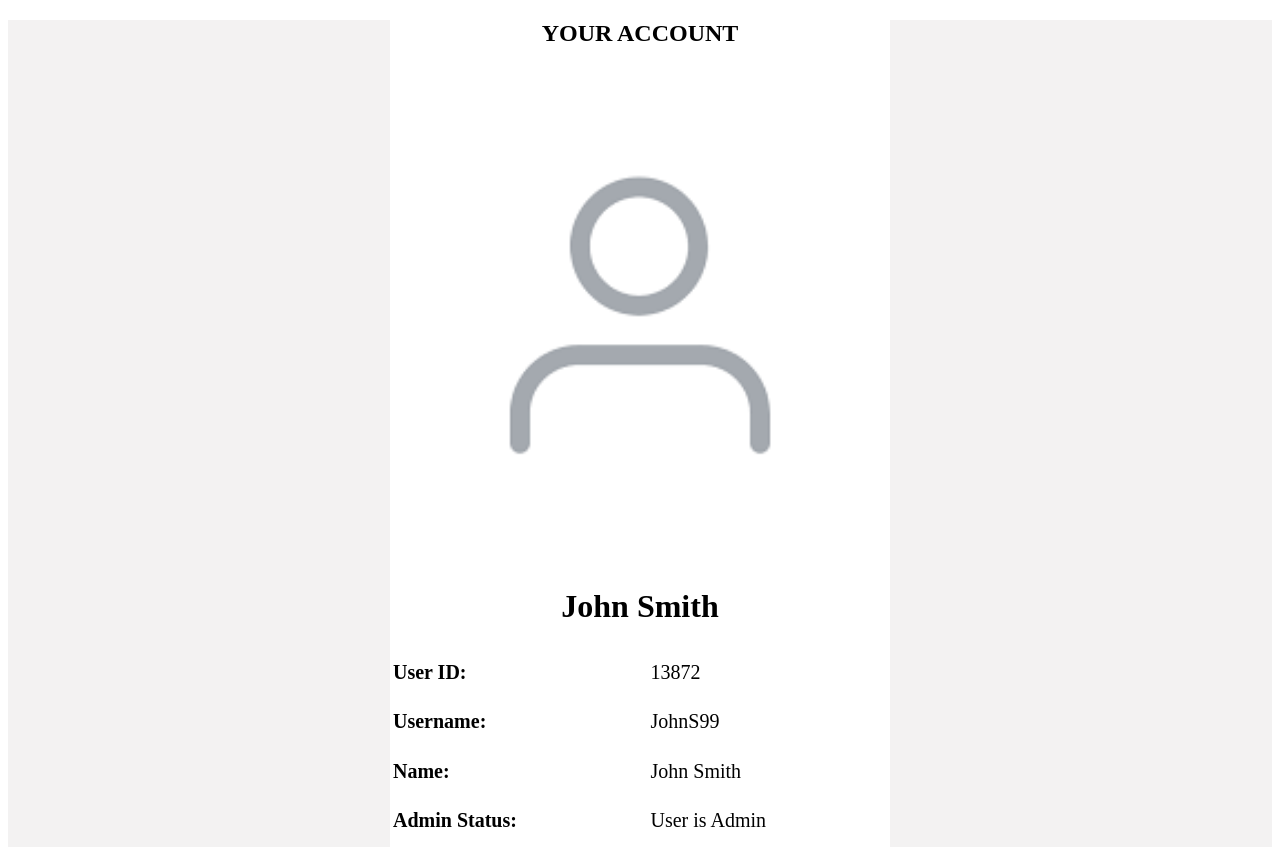
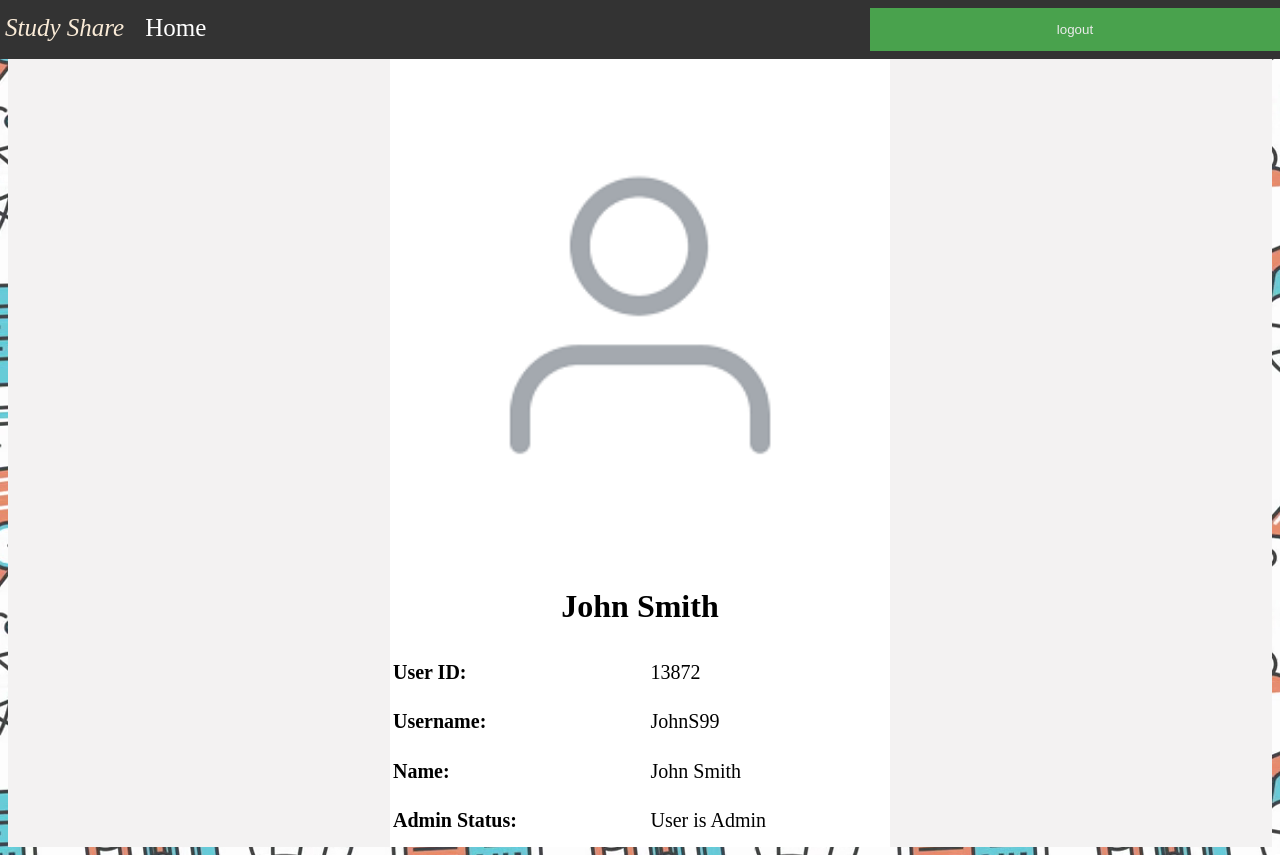
Before and after one commit to Rayaxe2/StudyShareV2, a PHP site: page /UserPage.html in a window 1280 px wide. Run offline with PHP 8.4, Linux system fonts and the light colour scheme.

Commit message:
commit 8

```diff
--- a/src/UserPage.html
+++ b/src/UserPage.html
@@ -1,9 +1,26 @@
 <!DOCTYPE html>
 <html>
+
 <head>
+    <meta charset="utf-8" />
+    <meta http-equiv="X-UA-Compatible" content="IE=edge" />
+    <title>Study Share</title>
+    <meta name="description" content="" />
+    <meta name="viewport" content="width=device-width, initial-scale=1" />
+    <link rel="stylesheet" href="./main.css" />
 </head>
+
 <body>
-
+  <form action="index.php" method="post">
+      <div class="navbar">
+        <ul>
+          <li id="logo">Study Share</li>
+          <li><a href="./index.html">Home</a></li>
+          <li id="LoginButton" style="float:right"><button class="btn" name="login" id="loginbtn">logout</button></li>
+          <li id="Uploadbtn" style="float:right"></li>
+        </ul>
+      </div>
+    </form>
 
 <div id="background" style="background-color:#F3F2F2;">
   <div id="mainPanel" style="width:500px; height:100%; margin:auto; background-color:white;" >
```
Also changed, not shown: src/index.php (+26 -15 lines).
